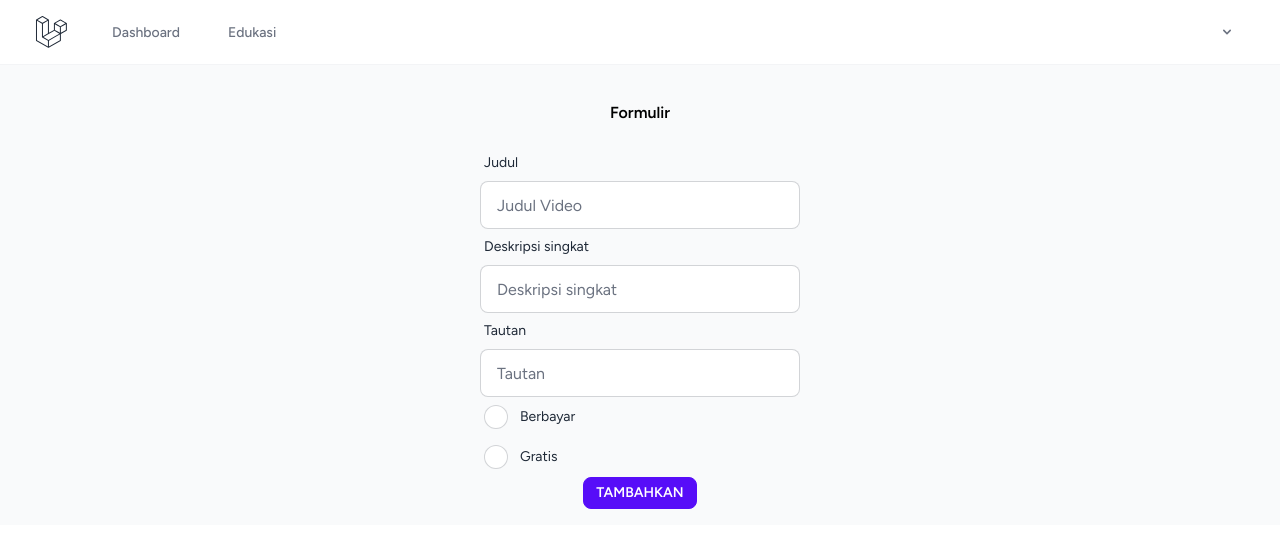
After one commit to MaritsIkmalY/jadiUMKM, a Laravel app: page /admin/edukasi/videos in a window 1280 px wide. The commit adds this page. Shown: the top 548 px of the page. Run offline with Laravel 10, Linux system fonts and the light colour scheme; data that the repository does not hold is empty; style sheets or scripts are compiled from the project's sources.

Commit message:
add : fitur crud video

```diff
--- a/app/Http/Controllers/Admin/Edukasi/Video/VideoController.php
+++ b/app/Http/Controllers/Admin/Edukasi/Video/VideoController.php
@@ -3,8 +3,11 @@
 namespace App\Http\Controllers\Admin\Edukasi\Video;
 
 use App\Http\Controllers\Controller;
+use App\Http\Requests\Edukasi\Video\VideoRequest;
 use App\Models\Video;
+use GuzzleHttp\Promise\Create;
 use Illuminate\Http\Request;
+use Illuminate\Support\Facades\Redirect;
 
 class VideoController extends Controller
 {
@@ -22,15 +25,18 @@ class VideoController extends Controller
      */
     public function create()
     {
-        //
+        return view('edukasi.videos.create');
     }
 
     /**
      * Store a newly created resource in storage.
      */
-    public function store(Request $request)
+    public function store(VideoRequest $request)
     {
-        //
+        $data = $request->validated();
+        Video::newVideo($data);
+
+        return redirect()->route('videos.index')->with('success', 'Video berhasil ditambahkan');
     }
 
     /**
@@ -46,15 +52,21 @@ class VideoController extends Controller
      */
     public function edit(string $id)
     {
-        //
+        $video = Video::getVideoById($id);
+        return view('edukasi.videos.edit', compact('video'));
     }
 
     /**
      * Update the specified resource in storage.
      */
-    public function update(Request $request, string $id)
+    public function update(VideoRequest $request, string $id)
     {
-        //
+        $data = $request->validated();
+        $video = Video::getVideoById($id);
+        if ($video) {
+            $video->update($data);
+        }
+        return redirect()->route('videos.index')->with('success', 'Video berhasil diperbarui');
     }
 
     /**
@@ -62,6 +74,8 @@ class VideoController extends Controller
      */
     public function destroy(string $id)
     {
-        //
+        $video = Video::getVideoById($id);
+        $video->delete();
+        return redirect()->route('videos.index')->with('success', 'Video berhasil dihapus');
     }
 }
--- a/resources/views/edukasi/index.blade.php
+++ b/resources/views/edukasi/index.blade.php
@@ -6,7 +6,7 @@
                 <h2 class="card-title">Pembelajaran</h2>
                 <p>If a dog chews shoes whose shoes does he choose?</p>
                 <div class="card-actions justify-end">
-                    <button class="btn btn-primary"><a href="{{ route('videos.free') }}">Lihat Pembelajaran</a></button>
+                    <button class="btn btn-primary"><a href="{{ route('videos.index') }}">Lihat Pembelajaran</a></button>
                 </div>
             </div>
         </div>
--- /dev/null
+++ b/resources/views/edukasi/videos/create.blade.php
@@ -0,0 +1,44 @@
+<x-app-layout>
+    <div class="container ">
+        <div class="m-5">
+            <h1 class="text-center font-bold">Formulir</h1>
+        </div>
+        <form action="{{ route('videos.store') }}" method="POST">
+            @csrf
+            <div class="form-control w-full max-w-xs m-auto">
+                <label class="label">
+                    <span class="label-text">Judul</span>
+                </label>
+                <input type="text" placeholder="Judul Video" class="input input-bordered w-full max-w-xs"
+                    name='title' />
+            </div>
+            <div class="form-control w-full max-w-xs m-auto">
+                <label class="label">
+                    <span class="label-text">Deskripsi singkat</span>
+                </label>
+                <input type="text" placeholder="Deskripsi singkat" class="input input-bordered w-full max-w-xs"
+                    name='subtitle' />
+            </div>
+            <div class="form-control w-full max-w-xs m-auto">
+                <label class="label">
+                    <span class="label-text">Tautan</span>
+                </label>
+                <input type="text" placeholder="Tautan" class="input input-bordered w-full max-w-xs"
+                    name='link' />
+            </div>
+            <div class="form-control m-auto w-full max-w-xs items-start">
+                <label class="label cursor-pointer">
+                    <input type="radio" name="is_subscribe" value="1" class="radio checked:bg-blue-500 " />
+                    <span class="label-text text-start mx-3">Berbayar</span>
+                </label>
+            </div>
+            <div class="form-control m-auto w-full max-w-xs flex items-start">
+                <label class="label cursor-pointer">
+                    <input type="radio" name="is_subscribe" value="0" class="radio checked:bg-blue-500" />
+                    <span class="label-text mx-3">Gratis</span>
+                </label>
+            </div>
+            <button type="submit" class="btn btn-primary btn-sm m-auto flex">Tambahkan</button>
+        </form>
+    </div>
+</x-app-layout>
--- a/routes/web.php
+++ b/routes/web.php
@@ -32,8 +32,12 @@ Route::middleware('auth')->group(function () {
 });
 
 Route::get('/edukasi', [EdukasiController::class, 'index'])->name('edukasi');
-Route::get('/edukasi/videos', [VideoController::class, 'index'])->name('videos.free');
+Route::get('/edukasi/videos', [VideoController::class, 'index'])->name('videos.index');
 Route::get('/edukasi/webinar', [WebinarController::class, 'index'])->name('webinar.index');
-
+Route::get('/admin/edukasi/videos', [VideoController::class, 'create'])->name('videos.create');
+Route::post('/admin/edukasi/videos', [VideoController::class, 'store'])->name('videos.store');
+Route::get('/admin/edukasi/videos/{id}', [VideoController::class, 'edit'])->name('videos.edit');
+Route::put('/admin/edukasi/videos/update/{id}', [VideoController::class, 'update'])->name('videos.update');
+Route::get('/admin/edukasi/videos/delete/{id}', [VideoController::class, 'destroy'])->name('videos.destroy');
 
 require __DIR__ . '/auth.php';
```
Also changed, not shown: app/Http/Requests/Edukasi/Video/VideoRequest.php (added, +31 -0 lines), app/Models/Video.php (+18 -0 lines), resources/views/edukasi/videos/edit.blade.php (added, +47 -0 lines), resources/views/edukasi/videos/index.blade.php (+20 -1 lines).
